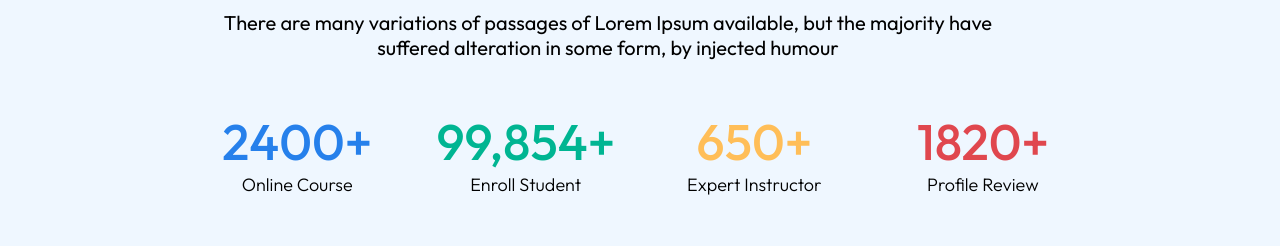
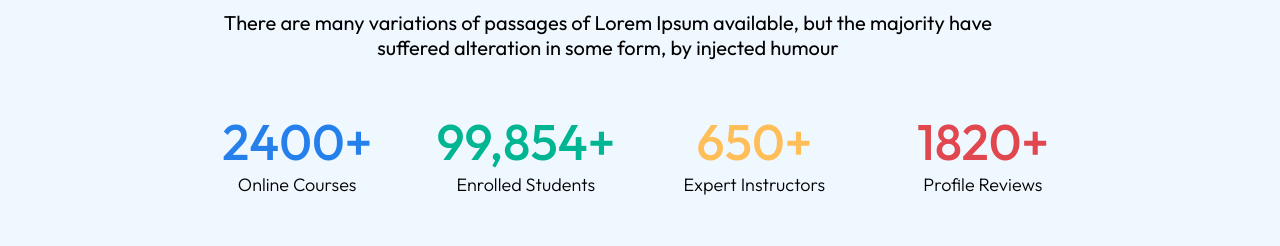
Before and after one commit to mdsajalali/pro-skill, a React (Vite) app: page / in a window 1280 px wide. Shown: the part 3634-3880 px from the top of the page. Built offline with nearby package versions, Linux system fonts and the light colour scheme.

Commit message:
achievement section has been updated

```diff
--- a/src/components/Achievement/Achievement.jsx
+++ b/src/components/Achievement/Achievement.jsx
@@ -1,6 +1,12 @@
 import "./Achievement.css";
 
 const Achievement = () => {
+  const achievements = [
+    { value: "2400+", label: "Online Courses", class: "online-course" },
+    { value: "99,854+", label: "Enrolled Students", class: "enroll-student" },
+    { value: "650+", label: "Expert Instructors", class: "expert-instructor" },
+    { value: "1820+", label: "Profile Reviews", class: "profile-review" },
+  ];
   return (
     <section id="achievement">
       <div className="achievement">
@@ -13,22 +19,12 @@ const Achievement = () => {
           </p>
         </div>
         <div className="achieve">
-          <div className="achieve-length">
-            <h2 className="online-course">2400+</h2>
-            <p>Online Course</p>
-          </div>
-          <div className="achieve-length">
-            <h2 className="enroll-student">99,854+</h2>
-            <p>Enroll Student</p>
-          </div>
-          <div className="achieve-length">
-            <h2 className="expert-instructor">650+</h2>
-            <p>Expert Instructor</p>
-          </div>
-          <div className="achieve-length">
-            <h2 className="profile-review">1820+</h2>
-            <p>Profile Review</p>
-          </div>
+          {achievements.map((achieve, index) => (
+            <div key={index} className="achieve-length">
+              <h2 className={achieve.class}>{achieve.value}</h2>
+              <p>{achieve.label}</p>
+            </div>
+          ))}
         </div>
       </div>
     </section>
```
